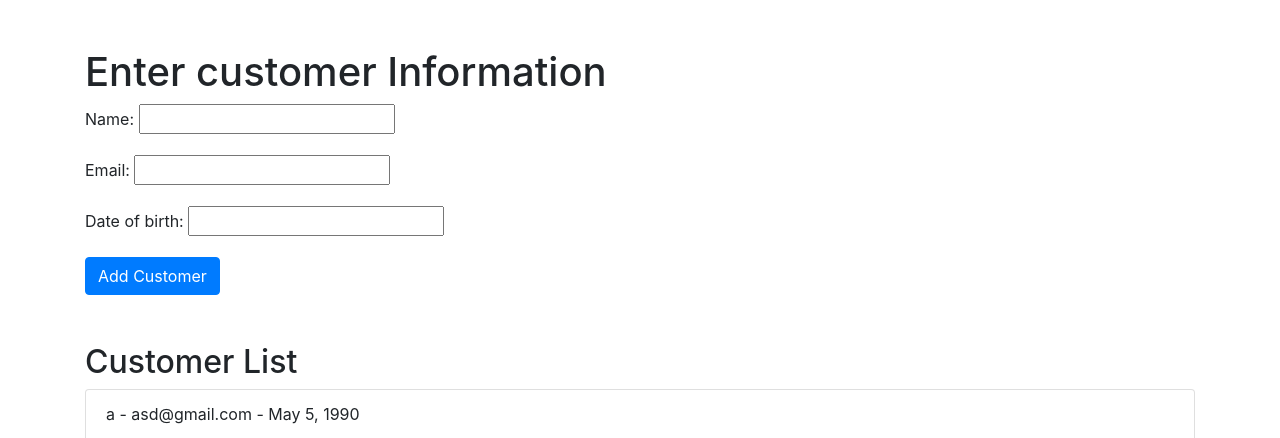
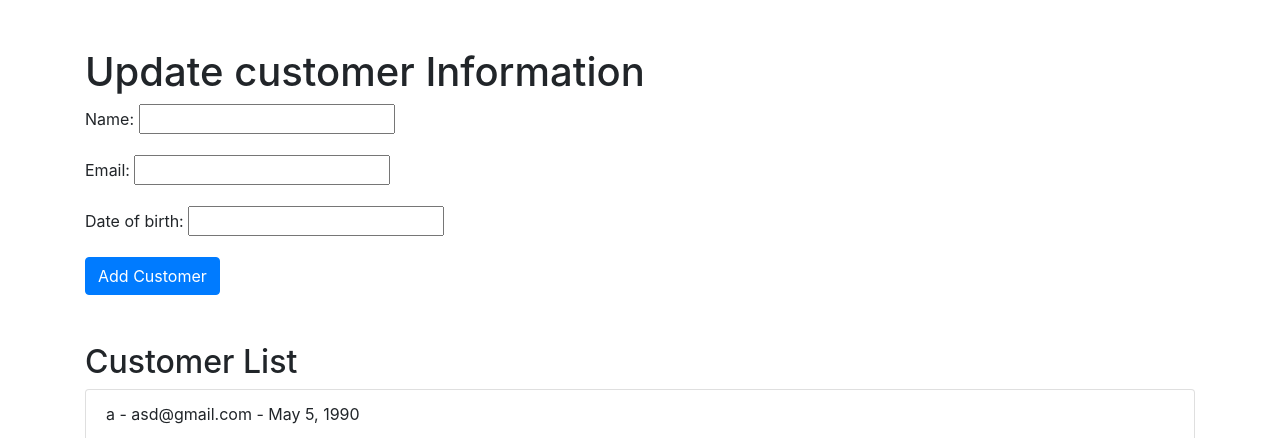
Before and after one commit to indrajitghosh89/TestFlow1, a Django app: page / in a window 1280 px wide. Shown: the top 438 px of the page. Run offline with Django 4.2, Linux system fonts and the light colour scheme; data comes from the database, SQL or seed files in the repository; some libraries are stand-ins or nearby versions.

Commit message:
54th commit

```diff
--- a/customers/templates/customers/add_customer.html
+++ b/customers/templates/customers/add_customer.html
@@ -10,7 +10,7 @@
 
 <body>
     <div class="container mt-5">
-        <h1>Enter customer Information</h1>
+        <h1>Update customer Information</h1>
         <form method="post">
             {% csrf_token %}
             {{ form.as_p }}
```
